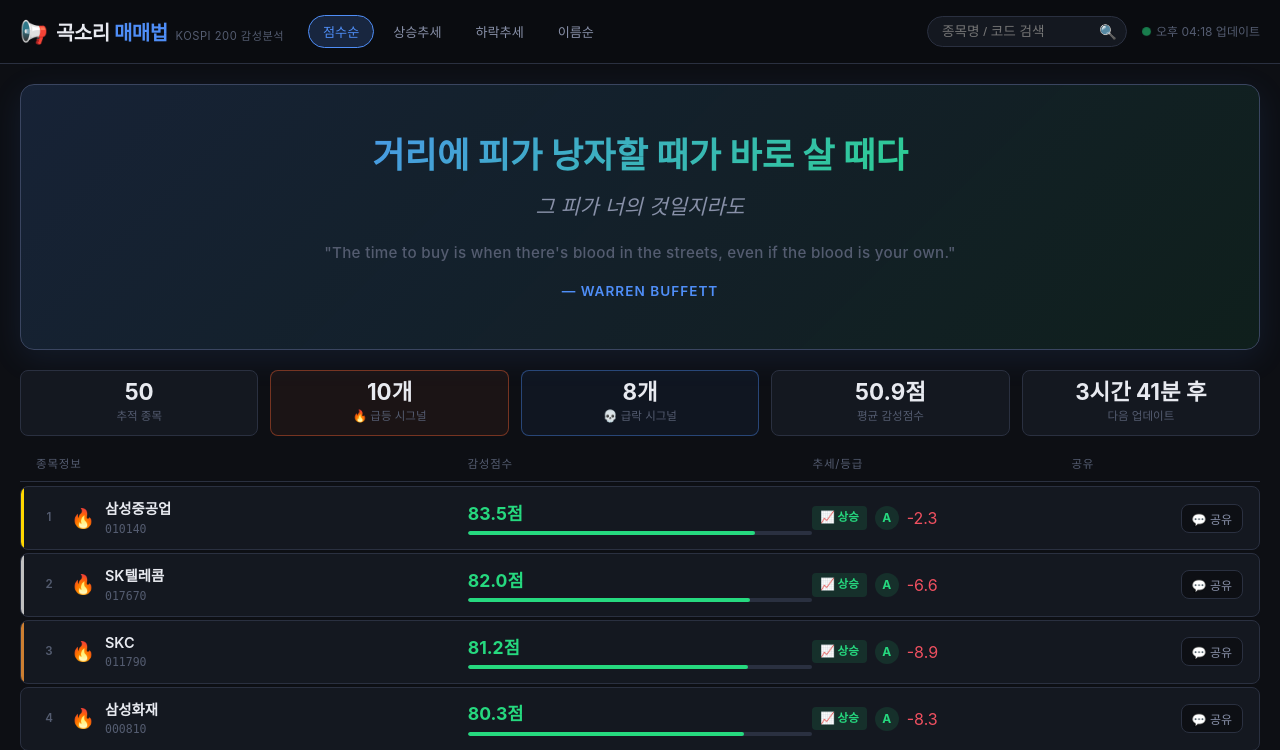
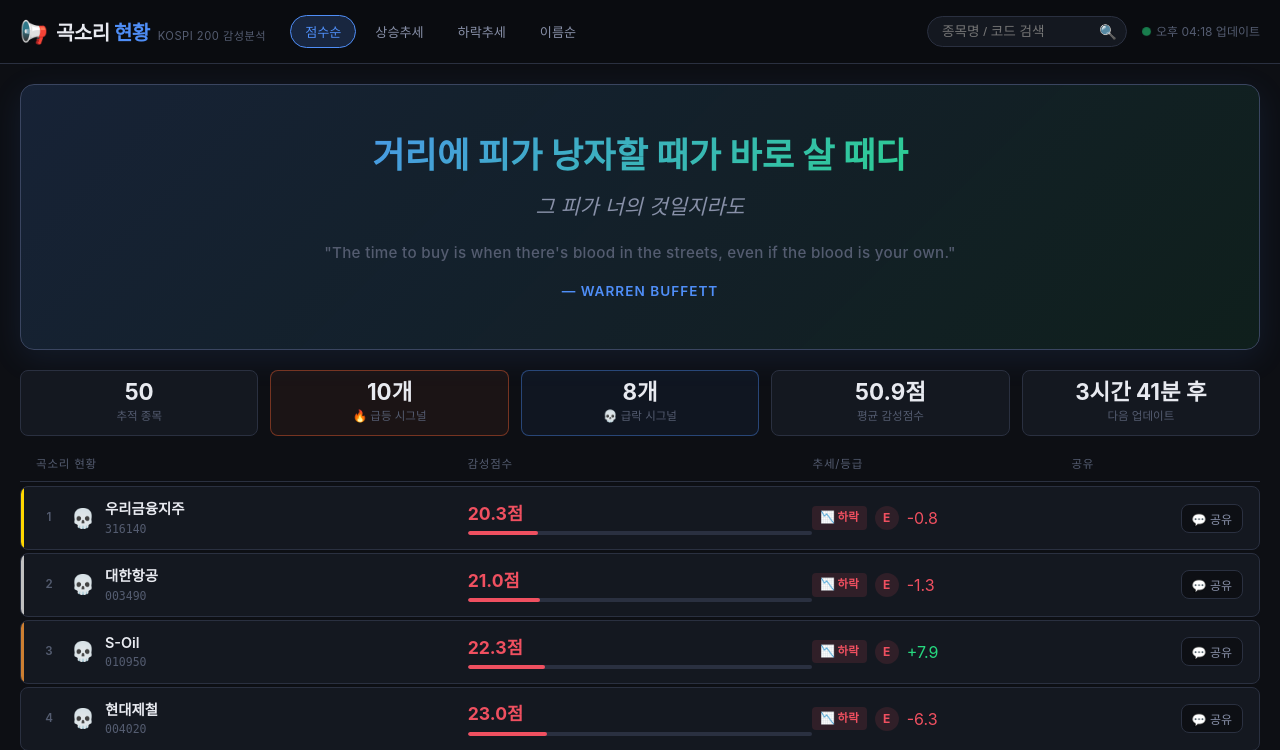
Before and after one commit to days0854/goksori, a FastAPI app: page / in a window 1280 px wide. Shown: the top 750 px of the page. Run offline with FastAPI, Linux system fonts and the light colour scheme.

Commit message:
Update: Reverse ranking order and rename to '곡소리 현황'
- Changed default sort to show lowest sentiment scores first (most risky stocks)
- Renamed header from '종목정보' to '곡소리 현황'
- Renamed logo from '곡소리 매매법' to '곡소리 현황'
- Security: Disabled root SSH login, restricted to days0854 account

```diff
--- a/backend/app/api/stocks.py
+++ b/backend/app/api/stocks.py
@@ -85,9 +85,9 @@ async def get_stocks(
 
     # 정렬
     if sort == "score_desc":
-        stocks.sort(key=lambda x: x["score"], reverse=True)
+        stocks.sort(key=lambda x: x["score"])  # 낮은 점수가 먼저 (위험한 종목)
     elif sort == "score_asc":
-        stocks.sort(key=lambda x: x["score"])
+        stocks.sort(key=lambda x: x["score"], reverse=True)  # 높은 점수가 먼저
     elif sort == "name":
         stocks.sort(key=lambda x: x["name"])
     elif sort == "trend_up":
--- a/frontend/templates/index.html
+++ b/frontend/templates/index.html
@@ -29,7 +29,7 @@
   <div class="header-inner">
     <div class="logo">
       <span class="logo-icon">📢</span>
-      <span class="logo-text">곡소리 <span class="logo-accent">매매법</span></span>
+      <span class="logo-text">곡소리 <span class="logo-accent">현황</span></span>
       <span class="logo-sub">KOSPI 200 감성분석</span>
     </div>
     <nav class="header-nav">
@@ -97,7 +97,7 @@
 <!-- ── 메인 그리드 : 4컬럼 × 50행 ──────────────────────────── -->
 <main class="main-content">
   <div class="grid-header">
-    <div class="col-header">종목정보</div>
+    <div class="col-header">곡소리 현황</div>
     <div class="col-header">감성점수</div>
     <div class="col-header">추세/등급</div>
     <div class="col-header">공유</div>
```
